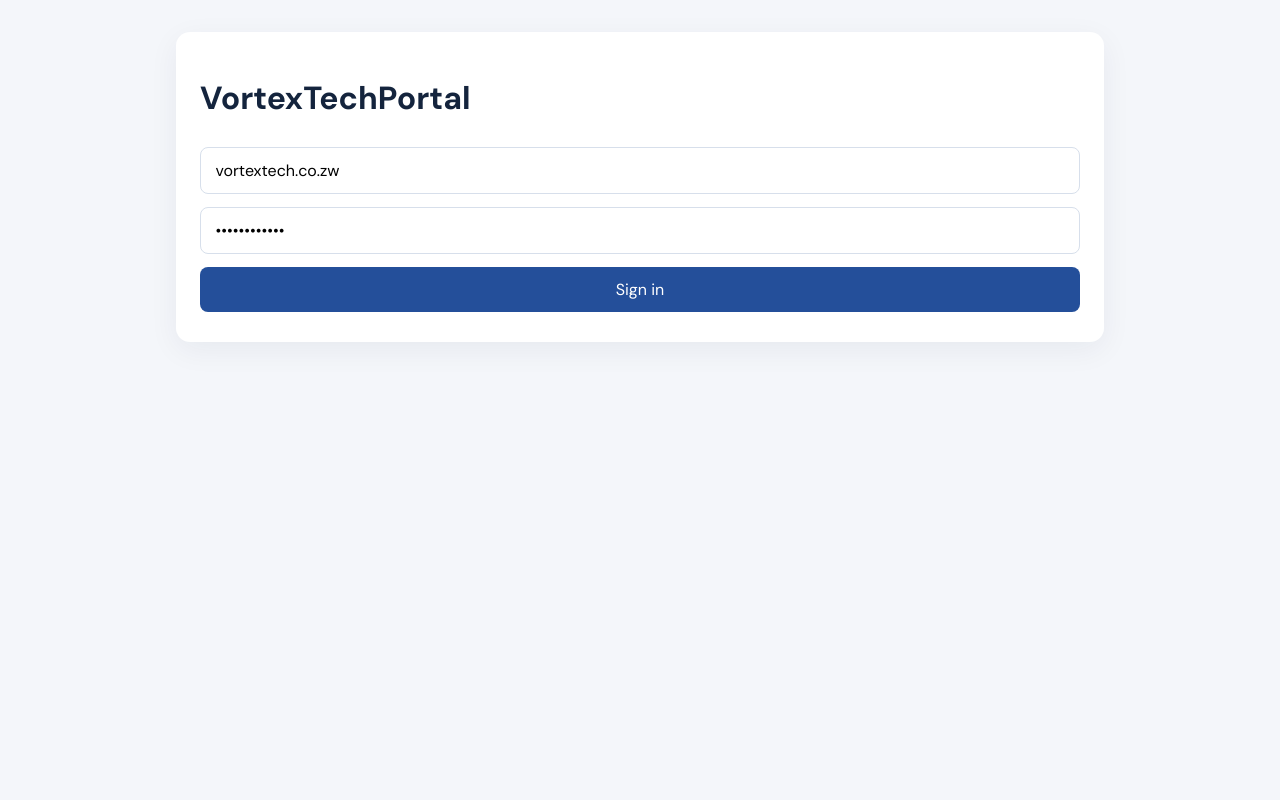
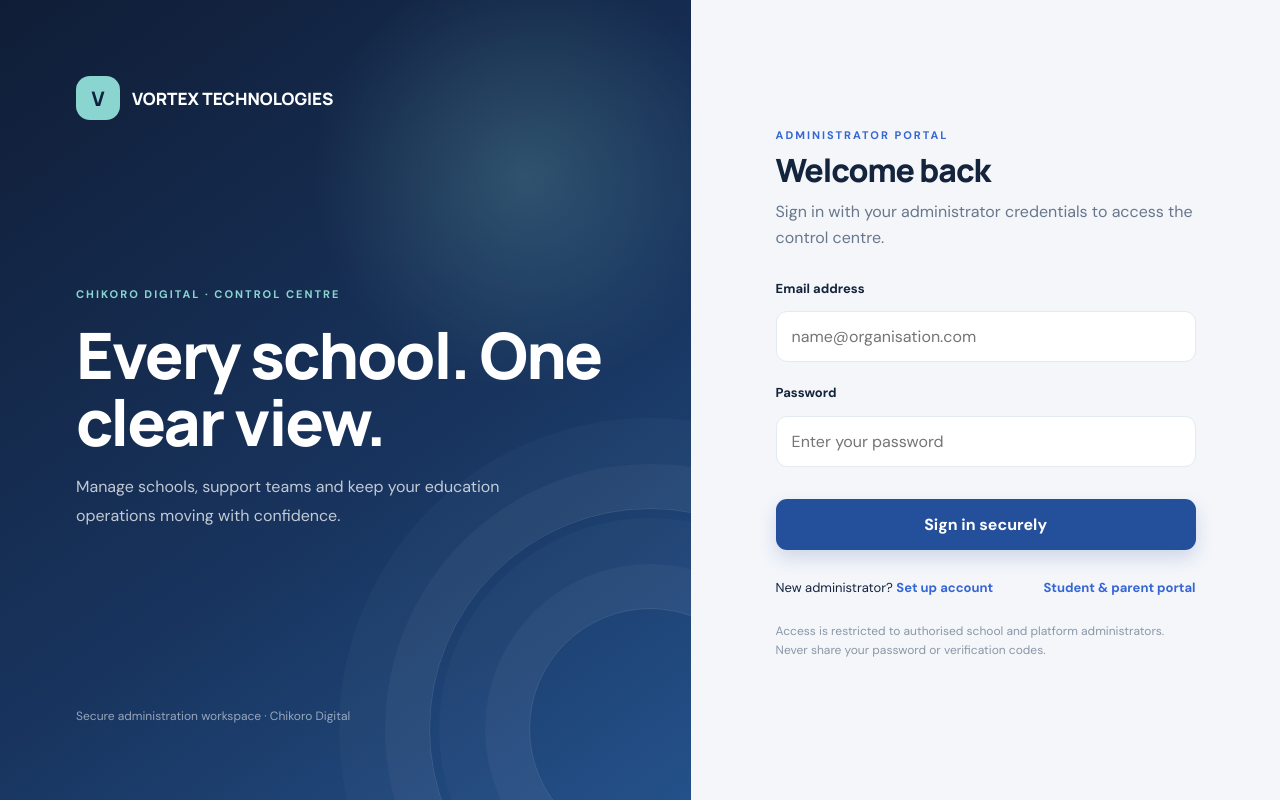
Before and after one commit to Mishtino/Chikoro-Digital, a Next.js app in the folder admin/: page / in a window 1280 px wide. Built offline with nearby package versions, Linux system fonts and the light colour scheme.

Commit message:
Redesign Chikoro Digital portal authentication screens

```diff
--- a/admin/pages/index.js
+++ b/admin/pages/index.js
@@ -1,31 +1,32 @@
 import { useState } from 'react';
 import { useRouter } from 'next/router';
 export default function AdminLogin() {
-  const router = useRouter();
-  const [email, setEmail] = useState('vortextech.co.zw');
-  const [password, setPassword] = useState('Rhoda2003@ig');
-  const [error, setError] = useState('');
-  async function submit(e) {
-    e.preventDefault();
-    const form = new URLSearchParams();
-    form.append('username', email); form.append('password', password);
-    const res = await fetch(`${process.env.NEXT_PUBLIC_API_URL || 'http://localhost:8000'}/auth/login`, { method: 'POST', body: form });
-    const data = await res.json();
-    if (!res.ok) { setError(data.detail || 'Login failed'); return; }
-    localStorage.setItem('token', data.access_token);
-    router.push('/dashboard');
+  const router=useRouter(); const [email,setEmail]=useState(''); const [password,setPassword]=useState(''); const [error,setError]=useState(''); const [loading,setLoading]=useState(false);
+  async function submit(e){
+    e.preventDefault();setError('');setLoading(true);
+    try{
+      const form=new URLSearchParams();form.append('username',email);form.append('password',password);
+      const res=await fetch(`${process.env.NEXT_PUBLIC_API_URL||'http://localhost:8000'}/auth/login`,{method:'POST',body:form});
+      const data=await res.json();if(!res.ok)throw new Error(data.detail||'Sign in failed. Check your email and password.');
+      localStorage.setItem('token',data.access_token);router.push('/dashboard');
+    }catch(err){setError(err.message);}finally{setLoading(false);}
   }
-  return (
-    <div className="container">
-      <div className="card">
-        <h1>VortexTechPortal</h1>
-        {error && <p style={{ color: 'red' }}>{error}</p>}
-        <form onSubmit={submit}>
-          <input type="email" placeholder="Admin email" value={email} onChange={(e) => setEmail(e.target.value)} />
-          <input type="password" placeholder="Password" value={password} onChange={(e) => setPassword(e.target.value)} />
-          <button type="submit">Sign in</button>
-        </form>
-      </div>
-    </div>
-  );
+  return <main className="admin-auth">
+    <section className="admin-visual">
+      <div className="admin-brand"><span className="admin-mark">V</span><span>VORTEX TECHNOLOGIES</span></div>
+      <div className="admin-visual-copy"><span>CHIKORO DIGITAL · CONTROL CENTRE</span><h1>Every school. One clear view.</h1><p>Manage schools, support teams and keep your education operations moving with confidence.</p></div>
+      <div className="admin-visual-foot">Secure administration workspace · Chikoro Digital</div>
+    </section>
+    <section className="admin-panel"><div className="admin-card">
+      <div className="admin-eyebrow">Administrator portal</div><h2>Welcome back</h2><p className="intro">Sign in with your administrator credentials to access the control centre.</p>
+      {error&&<div className="admin-alert error" role="alert">{error}</div>}
+      <form onSubmit={submit}>
+        <div className="admin-field"><label htmlFor="admin-email">Email address</label><input id="admin-email" type="email" autoComplete="username" value={email} onChange={e=>setEmail(e.target.value)} placeholder="name@organisation.com" required /></div>
+        <div className="admin-field"><label htmlFor="admin-password">Password</label><input id="admin-password" type="password" autoComplete="current-password" value={password} onChange={e=>setPassword(e.target.value)} placeholder="Enter your password" required /></div>
+        <button className="admin-button" type="submit" disabled={loading}>{loading?'Signing in…':'Sign in securely'}</button>
+      </form>
+      <div className="admin-links"><span>New administrator? <a href="/register">Set up account</a></span><a href="https://chikoro-digital.vercel.app">Student & parent portal</a></div>
+      <p className="admin-note">Access is restricted to authorised school and platform administrators. Never share your password or verification codes.</p>
+    </div></section>
+  </main>;
 }
```
